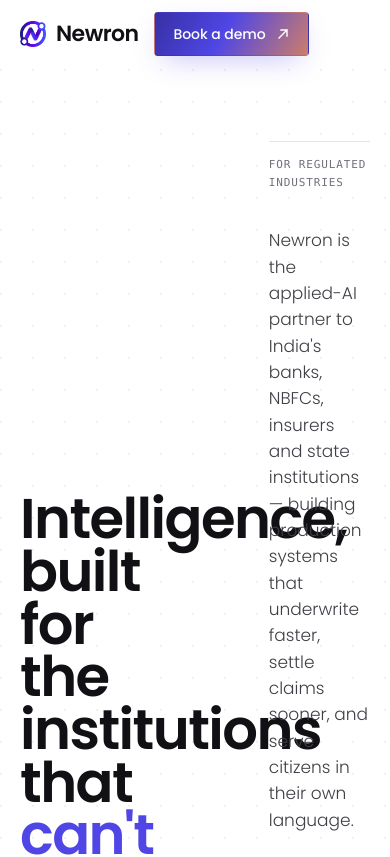
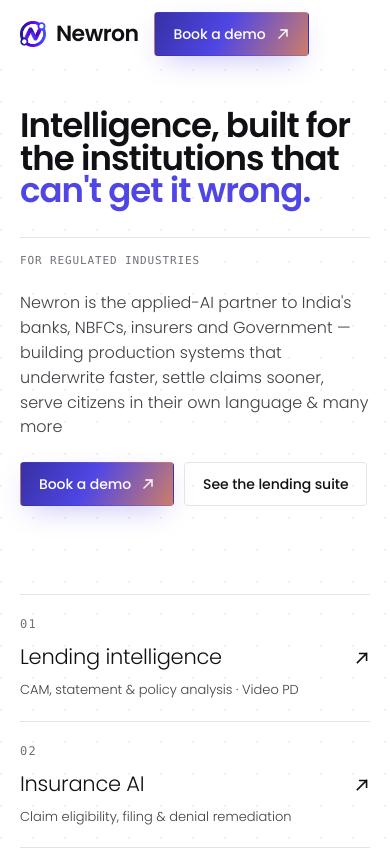
Before and after one commit to NewronAI/web, a Next.js app: page / in a window 390 px wide. Shown: the top 857 px of the page. Built offline with nearby package versions, Linux system fonts and the light colour scheme.

Commit message:
improved page & logo

```diff
--- a/app/globals.css
+++ b/app/globals.css
@@ -90,6 +90,22 @@
 
   --container-wide:   1320px;
   --container-narrow: 920px;
+
+  /* ---------- homepage hero (see "Homepage hero" below) ---------- */
+  --nav-h:           68px;
+  --hero-pad-top:    calc(72px * var(--density));
+  --hero-pad-bottom: calc(96px * var(--density));
+  --hero-gap:        56px;
+  --hero-aside-gap:  32px;
+  --hero-index-gap:  88px;
+  /* the stage stops short of the fold so the first index row peeks through —
+     scroll affordance, instead of a hero ending exactly at the viewport edge
+     with nothing below it. Derived from the gap so every breakpoint shows the
+     same sliver of row 1 without restating the number. */
+  --hero-peek:       calc(var(--hero-index-gap) + 52px);
+  /* height-aware: laptops (1366x768, 1512x854) are height-constrained, so the
+     vertical term wins there and the vw term only takes over on tall screens. */
+  --hero-title:      clamp(44px, min(6.4vw, 9.4svh), 80px);
 
   --dur-fast: 160ms;
   --ease-out: cubic-bezier(0.2, 0, 0, 1);
@@ -333,6 +349,123 @@
 }
 
 /* =========================================================
+   Homepage hero — one viewport-height stage, index after it
+   The headline/copy/CTA must always fit above the fold; the contents
+   index deliberately starts at the fold. Everything vertical is a token
+   so the breakpoints below can compress the stage without re-stating
+   the layout.
+   ========================================================= */
+.hero { position: relative; }
+
+.hero-stage {
+  display: grid;
+  align-content: center;
+  min-height: calc(100svh - var(--nav-h) - var(--hero-peek));
+  padding-block: var(--hero-pad-top) var(--hero-pad-bottom);
+}
+
+.hero-grid {
+  display: grid;
+  /* 7fr/3fr: the headline needs the room; the aside bottoms out at ~360px */
+  grid-template-columns: minmax(0, 7fr) minmax(0, 3fr);
+  gap: var(--hero-gap);
+  align-items: end;
+}
+
+.hero-title {
+  margin: 0;
+  font-size: var(--hero-title);
+  line-height: 0.96;
+  letter-spacing: -0.028em;
+  text-wrap: balance;
+}
+
+.hero-aside { display: flex; flex-direction: column; gap: var(--hero-aside-gap); }
+.hero-eyebrow {
+  font-family: var(--font-mono);
+  font-size: 11px;
+  letter-spacing: 0.08em;
+  color: var(--ink-muted);
+  border-top: 1px solid var(--line);
+  padding-top: 14px;
+}
+.hero-sub {
+  margin: 0;
+  font-size: 17px;
+  line-height: 1.55;
+  color: var(--ink-soft);
+  max-width: 420px;
+}
+.hero-actions { display: flex; gap: 10px; flex-wrap: wrap; }
+
+/* ---------- contents index ---------- */
+.contents-index {
+  margin-top: var(--hero-index-gap);
+  border-top: 1px solid var(--line);
+}
+.ci-row {
+  display: grid;
+  grid-template-columns: 100px minmax(0, 3fr) minmax(0, 5fr) auto;
+  align-items: center;
+  gap: 32px;
+  padding: 26px 0;
+  border-bottom: 1px solid var(--line);
+  color: var(--ink);
+  text-decoration: none;
+  transition: padding var(--dur-fast) var(--ease-out), color var(--dur-fast) var(--ease-out);
+}
+.ci-row:hover { color: var(--accent); }
+.ci-n { font-size: 12px; letter-spacing: 0.1em; color: var(--ink-muted); }
+.ci-l { font-family: var(--font-display); font-size: 28px; letter-spacing: -0.012em; }
+.ci-d { font-size: 14px; color: var(--ink-soft); }
+
+/* ---------- laptop: 1366x768 / 1512x854 ---------- */
+@media (max-width: 1600px) {
+  :root {
+    --hero-pad-top:    calc(52px * var(--density));
+    --hero-pad-bottom: calc(60px * var(--density));
+    --hero-gap:        44px;
+    --hero-aside-gap:  24px;
+    --hero-index-gap:  60px;
+  }
+  .hero-sub { font-size: 16px; }
+  .ci-row { grid-template-columns: 72px minmax(0, 3fr) minmax(0, 5fr) auto; gap: 24px; padding: 22px 0; }
+  .ci-l { font-size: 24px; }
+}
+
+/* ---------- small laptop / large tablet ---------- */
+@media (max-width: 1180px) {
+  :root {
+    --hero-title:      clamp(38px, min(5.8vw, 8.6svh), 60px);
+    --hero-gap:        36px;
+    --hero-aside-gap:  22px;
+    --hero-index-gap:  48px;
+  }
+  .hero-grid { grid-template-columns: minmax(0, 3fr) minmax(0, 2fr); }
+  .ci-row { grid-template-columns: 56px minmax(0, 3fr) minmax(0, 4fr) auto; gap: 20px; }
+  .ci-l { font-size: 21px; }
+  .ci-d { font-size: 13px; }
+}
+
+/* ---------- stack: the four-column index rows collapse ---------- */
+@media (max-width: 900px) {
+  :root {
+    --hero-title:      clamp(34px, 8.2vw, 56px);
+    --hero-pad-top:    calc(40px * var(--density));
+    --hero-pad-bottom: calc(48px * var(--density));
+    --hero-index-gap:  40px;
+  }
+  /* stacked content sets its own height — never pad it out to the viewport */
+  .hero-stage { min-height: 0; align-content: start; }
+  .hero-grid { grid-template-columns: 1fr; gap: 30px; align-items: start; }
+  .hero-title { text-wrap: pretty; }
+  .hero-aside { max-width: 520px; }
+  .ci-row { grid-template-columns: minmax(0, 1fr) auto; gap: 6px 18px; padding: 20px 0; }
+  .ci-n, .ci-l, .ci-d { grid-column: 1; }
+  .ci-row > svg { grid-column: 2; grid-row: 1 / span 3; align-self: center; }
+}
+
+/* =========================================================
    Responsive nav
    ========================================================= */
 @media (max-width: 1180px) {
--- a/components/home.tsx
+++ b/components/home.tsx
@@ -72,7 +72,7 @@
       borderBottom: scrolled ? "1px solid var(--line)" : "1px solid transparent",
       transition: "background 0.2s, border-color 0.2s"
     }}>
-      <div className="shell" style={{ height: 68, display: "grid", gridTemplateColumns: "auto 1fr auto", alignItems: "center", gap: "clamp(16px, 3vw, 48px)" }}>
+      <div className="shell" style={{ height: "var(--nav-h)", display: "grid", gridTemplateColumns: "auto 1fr auto", alignItems: "center", gap: "clamp(16px, 3vw, 48px)" }}>
         <Wordmark />
         <nav className="nav-center" style={{ display: "flex", justifyContent: "center", gap: 2 }}>
           {[["Lending", "#lending"], ["Insurance", "#insurance"], ["Governance", "#governance"], ["Services", "#services"], ["Customers", "#customers"], ["Company", "#company"]].map(([l, h]) =>
@@ -87,22 +87,30 @@
 }
 
 // ───────────────────────────────────────────────── hero
+/* The headline / copy / CTA form one viewport-height "stage" (.hero-stage);
+   the contents index follows *after* that stage. Layout, type scale and
+   breakpoints live in globals.css under "Homepage hero" so the hero can
+   respond to width AND height — a 1366×768 or 1512×854 laptop is height-
+   constrained, not width-constrained. Line breaks are left to the browser
+   (text-wrap: balance) rather than hard <br>, which could not survive the
+   1320px shell cap at any headline size above ~72px. */
 function Hero({ sub }: { sub: string }) {
   return (
-    <section id="top" className="dotgrid-soft" style={{ paddingBlock: "calc(72px * var(--density)) calc(96px * var(--density))", position: "relative" }}>
+    <section id="top" className="dotgrid-soft hero">
       <div className="shell" style={{ position: "relative" }}>
-        <div style={{ display: "grid", gridTemplateColumns: "minmax(0, 5fr) minmax(0, 3fr)", gap: 80, alignItems: "end" }}>
-          <h1 className="display" style={{ margin: 0, fontSize: "clamp(56px, 8vw, 124px)", lineHeight: 0.94, letterSpacing: "-0.028em" }}>
-            Intelligence, built<br />for the institutions<br />that <em className="italic" style={{ color: "var(--accent)" }}>can&apos;t get it&nbsp;wrong.</em>
-          </h1>
-          <div style={{ display: "flex", flexDirection: "column", gap: 36 }}>
-            <div style={{ fontFamily: "var(--font-mono)", fontSize: 11, letterSpacing: "0.08em", color: "var(--ink-muted)", borderTop: "1px solid var(--line)", paddingTop: 14 }}>
-              FOR REGULATED INDUSTRIES
-            </div>
-            <p style={{ margin: 0, fontSize: 17, lineHeight: 1.55, color: "var(--ink-soft)", maxWidth: 420 }}>{sub}</p>
-            <div style={{ display: "flex", gap: 10, flexWrap: "wrap" }}>
-              <a className="btn btn-primary" href="#contact">Book a demo <Arrow /></a>
-              <a className="btn btn-ghost" href="#lending">See the lending suite</a>
+        <div className="hero-stage">
+          <div className="hero-grid">
+            <h1 className="display hero-title">
+              Intelligence, built for the institutions that{" "}
+              <em className="italic" style={{ color: "var(--accent)" }}>can&apos;t get it&nbsp;wrong.</em>
+            </h1>
+            <div className="hero-aside">
+              <div className="hero-eyebrow">FOR REGULATED INDUSTRIES</div>
+              <p className="hero-sub">{sub}</p>
+              <div className="hero-actions">
+                <a className="btn btn-primary" href="#contact">Book a demo <Arrow /></a>
+                <a className="btn btn-ghost" href="#lending">See the lending suite</a>
+              </div>
             </div>
           </div>
         </div>
@@ -118,14 +126,14 @@
     { n: "03", l: "Governance AI", d: "Citizen services in regional languages", href: "#governance" },
     { n: "04", l: "Custom AI engineering", d: "Foundational models · automation · platform", href: "#services" }];
   return (
-    <div style={{ marginTop: 96, borderTop: "1px solid var(--line)" }}>
+    <div className="contents-index">
       {rows.map((r) =>
-        <a key={r.n} href={r.href} style={{ display: "grid", gridTemplateColumns: "100px minmax(0, 3fr) minmax(0, 5fr) auto", alignItems: "center", gap: 32, padding: "26px 0", borderBottom: "1px solid var(--line)", color: "var(--ink)", textDecoration: "none", transition: "padding 0.2s, color 0.2s" }}
+        <a key={r.n} className="ci-row" href={r.href}
           onMouseEnter={(e) => { e.currentTarget.style.paddingLeft = "12px"; }}
           onMouseLeave={(e) => { e.currentTarget.style.paddingLeft = "0"; }}>
-          <div className="mono" style={{ fontSize: 12, letterSpacing: "0.1em", color: "var(--ink-muted)" }}>{r.n}</div>
-          <div style={{ fontFamily: "var(--font-display)", fontSize: 28, letterSpacing: "-0.012em" }}>{r.l}</div>
-          <div style={{ fontSize: 14, color: "var(--ink-soft)" }}>{r.d}</div>
+          <div className="mono ci-n">{r.n}</div>
+          <div className="ci-l">{r.l}</div>
+          <div className="ci-d">{r.d}</div>
           <Arrow size={16} />
         </a>)}
     </div>);
@@ -133,7 +141,7 @@
 
 // ───────────────────────────────────────────────── logo marquee
 function LogoMarquee() {
-  const logos = ["Kotak", "Walmart", "Karnataka Govt.", "ABCL", "Sattva", "Artpark", "TCI", "Bajaj Allianz", "Yes Bank", "HDB Financial"];
+  const logos = ["Walmart", "IISc", "Karnataka Govt.", "Google", "ABCL", "HDFC Credilla", "Sattva", "Fusion", "Artpark"];
   const row = [...logos, ...logos];
   return (
     <section className="section-tight hr-top hr-bot" style={{ overflow: "hidden", paddingBlock: 36 }}>
@@ -758,7 +766,7 @@
 }
 
 // ───────────────────────────────────────────────── Page
-const HERO_SUB = "Newron is the applied-AI partner to India's banks, NBFCs, insurers and state institutions — building production systems that underwrite faster, settle claims sooner, and serve citizens in their own language.";
+const HERO_SUB = "Newron is the applied-AI partner to India's banks, NBFCs, insurers and Government — building production systems that underwrite faster, settle claims sooner, serve citizens in their own language & many more";
 const CTA_COPY = "See Newron on your data, in a week.";
 
 export default function Home() {
```
